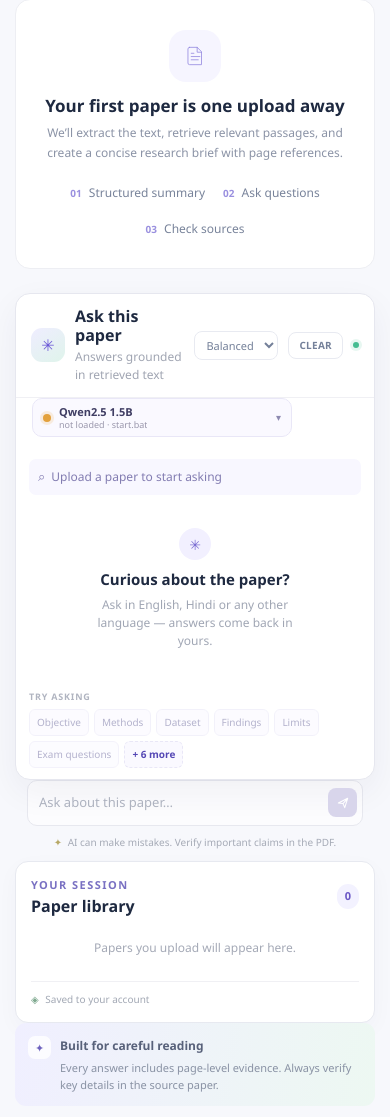
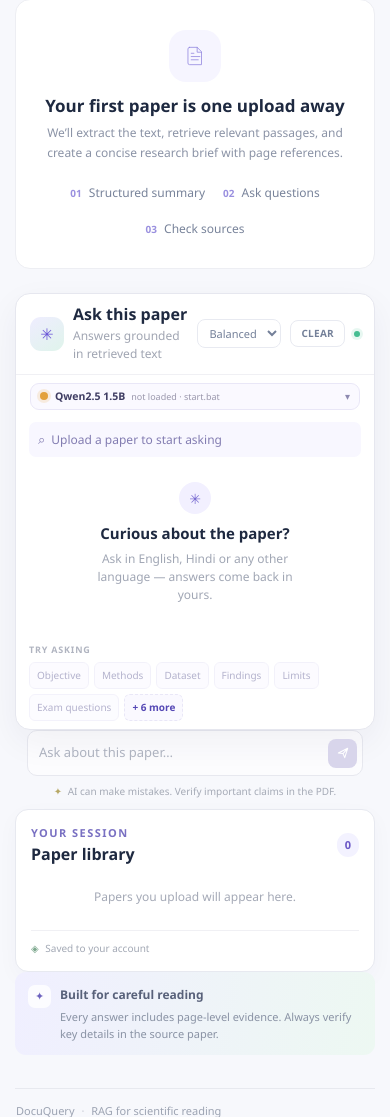
Before and after one commit to Vishal-oly/DocuQuery, a Flask app: page /workspace in a window 390 px wide. Shown: the part 805-1922 px from the top of the page. Run offline with Flask 3, Linux system fonts and the light colour scheme; the visitor is signed in with stand-in values (Sample User, id 1); data that the repository does not hold is empty; some libraries are stand-ins or nearby versions.

Commit message:
Chat card layout: pin the composer, compact model chip, cap card height so the input never slides out
Co-authored-by: arena-agent <297053741+arena-agent@users.noreply.github.com>

```diff
--- a/docuquery/static/styles.css
+++ b/docuquery/static/styles.css
@@ -161,8 +161,13 @@ button:focus-visible, input:focus-visible { outline: 3px solid rgba(107, 88, 215
 .no-sources { color: #929a9a; font-size: 10px; }
 
 .side-column { display: flex; flex-direction: column; gap: 15px; }
-.chat-card { min-height: 491px; border: 1px solid #e6e7ef; border-radius: 15px; background: #fff; box-shadow: var(--shadow); display: flex; flex-direction: column; overflow: hidden; }
-.chat-card-header { min-height: 67px; display: flex; align-items: center; gap: 10px; padding: 13px 15px; border-bottom: 1px solid #f0f0f4; }
+.chat-card {
+  min-height: 0; max-height: calc(100vh - 24px);
+  border: 1px solid #e6e7ef; border-radius: 15px; background: #fff;
+  box-shadow: var(--shadow); display: flex; flex-direction: column; overflow: hidden;
+}
+@media (min-width: 992px) { .chat-card { position: sticky; top: 58px; max-height: calc(100vh - 70px); } }
+.chat-card-header { flex: 0 0 auto; min-height: 58px; display: flex; align-items: center; gap: 9px; padding: 11px 14px; border-bottom: 1px solid #f0f0f4; }
 .chat-avatar { display: grid; place-items: center; flex: 0 0 34px; width: 34px; height: 34px; border-radius: 11px; background: linear-gradient(145deg, #efedff, #dff4eb); color: #6b58d7; font-size: 16px; }
 .chat-title-group { flex: 1; }
 .chat-title-group h3 { font-family: var(--font-display); font-size: 12px; font-weight: 800; margin: 0 0 3px; }
@@ -202,9 +207,9 @@ button:focus-visible, input:focus-visible { outline: 3px solid rgba(107, 88, 215
 .danger-btn:hover { background: #c0392b; color: #fff; }
 .danger-btn.armed { background: #c0392b; color: #fff; border-color: #c0392b; }
 .danger-btn:disabled { opacity: .6; cursor: wait; }
-.chat-context { margin: 12px 13px 0; border-radius: 7px; background: #f8f7ff; padding: 8px 9px; color: #827cb1; display: flex; align-items: center; gap: 6px; font-size: 9px; }
+.chat-context { flex: 0 0 auto; margin: 12px 13px 0; border-radius: 7px; background: #f8f7ff; padding: 8px 9px; color: #827cb1; display: flex; align-items: center; gap: 6px; font-size: 9px; }
 .context-icon { font-size: 13px; }
-.chat-messages { flex: 1; min-height: 195px; max-height: 270px; overflow-y: auto; padding: 13px; display: flex; flex-direction: column; gap: 10px; }
+.chat-messages { flex: 1 1 auto; min-height: 150px; max-height: none; overflow-y: auto; overscroll-behavior: contain; padding: 12px; display: flex; flex-direction: column; gap: 10px; }
 .assistant-welcome { margin: auto; padding: 13px 9px 19px; text-align: center; display: flex; align-items: center; flex-direction: column; gap: 5px; max-width: 230px; }
 .welcome-orb { width: 32px; height: 32px; display: grid; place-items: center; border-radius: 50%; background: #f2f0ff; color: #7769d0; font-size: 14px; margin-bottom: 3px; }
 .assistant-welcome strong { font-family: var(--font-display); font-size: 11px; }
@@ -230,7 +235,7 @@ button:focus-visible, input:focus-visible { outline: 3px solid rgba(107, 88, 215
 .typing-dots span { width: 5px; height: 5px; background: #a29adf; border-radius: 50%; animation: pulse .8s infinite alternate; }
 .typing-dots span:nth-child(2) { animation-delay: .15s; }.typing-dots span:nth-child(3) { animation-delay: .3s; }
 @keyframes pulse { to { opacity: .3; transform: translateY(-2px); } }
-.suggestion-area { padding: 0 13px 11px; }
+.suggestion-area { flex: 0 0 auto; padding: 8px 13px 8px; }
 .suggestion-label { display: block; color: #b0b4c0; letter-spacing: .8px; font-size: 7px; font-weight: 800; margin: 0 0 6px; }
 .suggestion-chips { display: flex; flex-wrap: wrap; gap: 5px; }
 .suggestion-chip { padding: 5px 7px; color: #7774a5; background: #faf9ff; border: 1px solid #e9e7f7; border-radius: 6px; font-size: 8px; transition: .15s; }
@@ -238,7 +243,7 @@ button:focus-visible, input:focus-visible { outline: 3px solid rgba(107, 88, 215
 .suggestion-toggle { color: #5548b5; border-style: dashed; font-weight: 700; }
 .suggestion-chip:hover:not(:disabled) { color: #5548b5; border-color: #cfc9f4; background: #f4f2ff; }
 .suggestion-chip:disabled { opacity: .55; cursor: not-allowed; }
-.chat-form { margin: 0 12px; padding: 5px 5px 5px 11px; display: flex; gap: 8px; align-items: center; border: 1px solid #e7e8ef; border-radius: 10px; background: #fcfcfe; }
+.chat-form { flex: 0 0 auto; margin: 0 12px; padding: 5px 5px 5px 11px; display: flex; gap: 8px; align-items: center; border: 1px solid #e7e8ef; border-radius: 10px; background: #fcfcfe; }
 .chat-form input { flex: 1; min-width: 0; border: 0; outline: 0; background: transparent; color: var(--ink); font-size: 10px; padding: 7px 0; }
 .chat-form input::placeholder { color: #adb2bf; }
 .chat-form input:disabled { cursor: not-allowed; }
@@ -246,7 +251,7 @@ button:focus-visible, input:focus-visible { outline: 3px solid rgba(107, 88, 215
 .chat-form button:hover:not(:disabled) { background: #5140b4; }
 .chat-form button:disabled { background: #d8d5eb; cursor: not-allowed; }
 .chat-form button svg { width: 14px; height: 14px; stroke: currentColor; fill: none; stroke-width: 1.8; stroke-linecap: round; stroke-linejoin: round; }
-.chat-footnote { padding: 9px 13px 11px; color: #a5aab6; font-size: 8px; text-align: center; }
+.chat-footnote { flex: 0 0 auto; padding: 8px 13px 10px; color: #a5aab6; font-size: 8px; text-align: center; }
 .chat-footnote span { color: #b7a866; margin-right: 3px; }
 
 .library-card { padding: 15px; background: #fff; border: 1px solid #e7e9f0; border-radius: 13px; box-shadow: 0 7px 22px rgba(41,45,80,.03); }
@@ -277,8 +282,8 @@ button:focus-visible, input:focus-visible { outline: 3px solid rgba(107, 88, 215
   .hero-illustration { right: 10px; transform: scale(.83); transform-origin: right center; }
   .hero-copy { max-width: 480px; }
   .hero-copy h1 { font-size: 39px; }
-  .chat-card { min-height: 430px; }
-  .chat-messages { max-height: 230px; }
+  .chat-card { min-height: 0; max-height: none; }
+  .chat-messages { max-height: 260px; min-height: 160px; }
 }
 @media (max-width: 767.98px) {
   .topbar { height: 62px; }
@@ -305,7 +310,7 @@ button:focus-visible, input:focus-visible { outline: 3px solid rgba(107, 88, 215
   .empty-state { min-height: 255px; }
   .summary-grid { grid-template-columns: 1fr; }
   .summary-card.summary-card-wide { grid-column: auto; }
-  .chat-card { min-height: 420px; }
+  .chat-card { min-height: 0; }
 }
 @media (max-width: 420px) {
   .connection-pill { font-size: 9px; padding: 6px 8px; }
@@ -467,10 +472,10 @@ body { font-size: 15px; }
 .model-notice strong { color: #6a5319; }
 
 /* Model chip: which local model is answering, switchable from the chat card. */
-.chat-model-row { position: relative; padding: 0 16px 10px; }
+.chat-model-row { position: relative; flex: 0 0 auto; padding: 8px 14px 0; }
 .model-chip {
-  display: flex; align-items: center; gap: 8px; width: 100%; max-width: 260px;
-  padding: 6px 10px; border-radius: 10px; border: 1px solid #e9e7f7;
+  display: flex; align-items: center; gap: 7px; width: 100%; max-width: 100%;
+  padding: 5px 9px; border-radius: 9px; border: 1px solid #e9e7f7;
   background: #faf9ff; color: #4b4a63; text-align: left; cursor: pointer;
   transition: border-color .15s, background .15s;
 }
@@ -478,9 +483,9 @@ body { font-size: 15px; }
 .model-chip-dot { width: 8px; height: 8px; border-radius: 50%; background: #c9ccd6; flex: 0 0 auto; }
 .model-chip-dot[data-state="on"] { background: #38b27d; box-shadow: 0 0 0 3px rgba(56,178,125,.16); }
 .model-chip-dot[data-state="off"] { background: #e3a13c; box-shadow: 0 0 0 3px rgba(227,161,60,.16); }
-.model-chip-text { display: flex; flex-direction: column; min-width: 0; line-height: 1.25; }
-.model-chip-label { font-size: 11px; font-weight: 700; color: #3f3d63; white-space: nowrap; overflow: hidden; text-overflow: ellipsis; }
-.model-chip-sub { font-size: 9px; color: #9a97ac; white-space: nowrap; overflow: hidden; text-overflow: ellipsis; }
+.model-chip-text { display: flex; align-items: baseline; gap: 6px; min-width: 0; line-height: 1.3; }
+.model-chip-label { font-size: 10.5px; font-weight: 700; color: #3f3d63; white-space: nowrap; overflow: hidden; text-overflow: ellipsis; }
+.model-chip-sub { font-size: 9px; color: #9a97ac; white-space: nowrap; overflow: hidden; text-overflow: ellipsis; flex: 0 1 auto; }
 .model-chip-caret { margin-left: auto; font-size: 10px; color: #8d8ab0; }
 
 .model-menu {
--- a/docuquery/templates/index.html
+++ b/docuquery/templates/index.html
@@ -7,7 +7,7 @@
   <meta name="description" content="A source-grounded research paper PDF summarizer powered by retrieval-augmented generation.">
   <title>DocuQuery — Research Paper Assistant</title>
   <link href="{{ url_for('static', filename='vendor/bootstrap.min.css') }}" rel="stylesheet">
-  <link href="{{ url_for('static', filename='styles.css', v=21) }}" rel="stylesheet">
+  <link href="{{ url_for('static', filename='styles.css', v=22) }}" rel="stylesheet">
 </head>
 <body>
   <a class="skip-link" href="#mainContent">Skip to workspace</a>
@@ -235,7 +235,7 @@
   </main>
 
   <div id="toast" class="toast-message" role="status" aria-live="polite" hidden></div>
-  <script src="{{ url_for('static', filename='dq.js', v=21) }}" defer></script>
-  <script src="{{ url_for('static', filename='app.js', v=21) }}" defer></script>
+  <script src="{{ url_for('static', filename='dq.js', v=22) }}" defer></script>
+  <script src="{{ url_for('static', filename='app.js', v=22) }}" defer></script>
 </body>
 </html>
--- a/docuquery/templates/landing.html
+++ b/docuquery/templates/landing.html
@@ -7,8 +7,8 @@
   <meta name="description" content="DocuQuery — a retrieval-augmented research assistant for scientific paper PDFs. Upload a paper, get an evidence-grounded brief, and ask questions with page-linked sources.">
   <title>DocuQuery — Scientific Paper Research Assistant</title>
   <link href="{{ url_for('static', filename='vendor/bootstrap.min.css') }}" rel="stylesheet">
-  <link href="{{ url_for('static', filename='styles.css', v=21) }}" rel="stylesheet">
-  <link href="{{ url_for('static', filename='auth.css', v=21) }}" rel="stylesheet">
+  <link href="{{ url_for('static', filename='styles.css', v=22) }}" rel="stylesheet">
+  <link href="{{ url_for('static', filename='auth.css', v=22) }}" rel="stylesheet">
 </head>
 <body class="landing-body">
   <a class="skip-link" href="#mainContent">Skip to content</a>
@@ -223,6 +223,6 @@
   </footer>
 
   <div id="toast" class="toast-message" role="status" aria-live="polite" hidden></div>
-  <script src="{{ url_for('static', filename='auth.js', v=21) }}" defer></script>
+  <script src="{{ url_for('static', filename='auth.js', v=22) }}" defer></script>
 </body>
 </html>
```
Also changed, not shown: docuquery/templates/forgot.html (+4 -4 lines), docuquery/templates/login.html (+4 -4 lines), docuquery/templates/profile.html (+4 -4 lines), docuquery/templates/summaries.html (+4 -4 lines).
